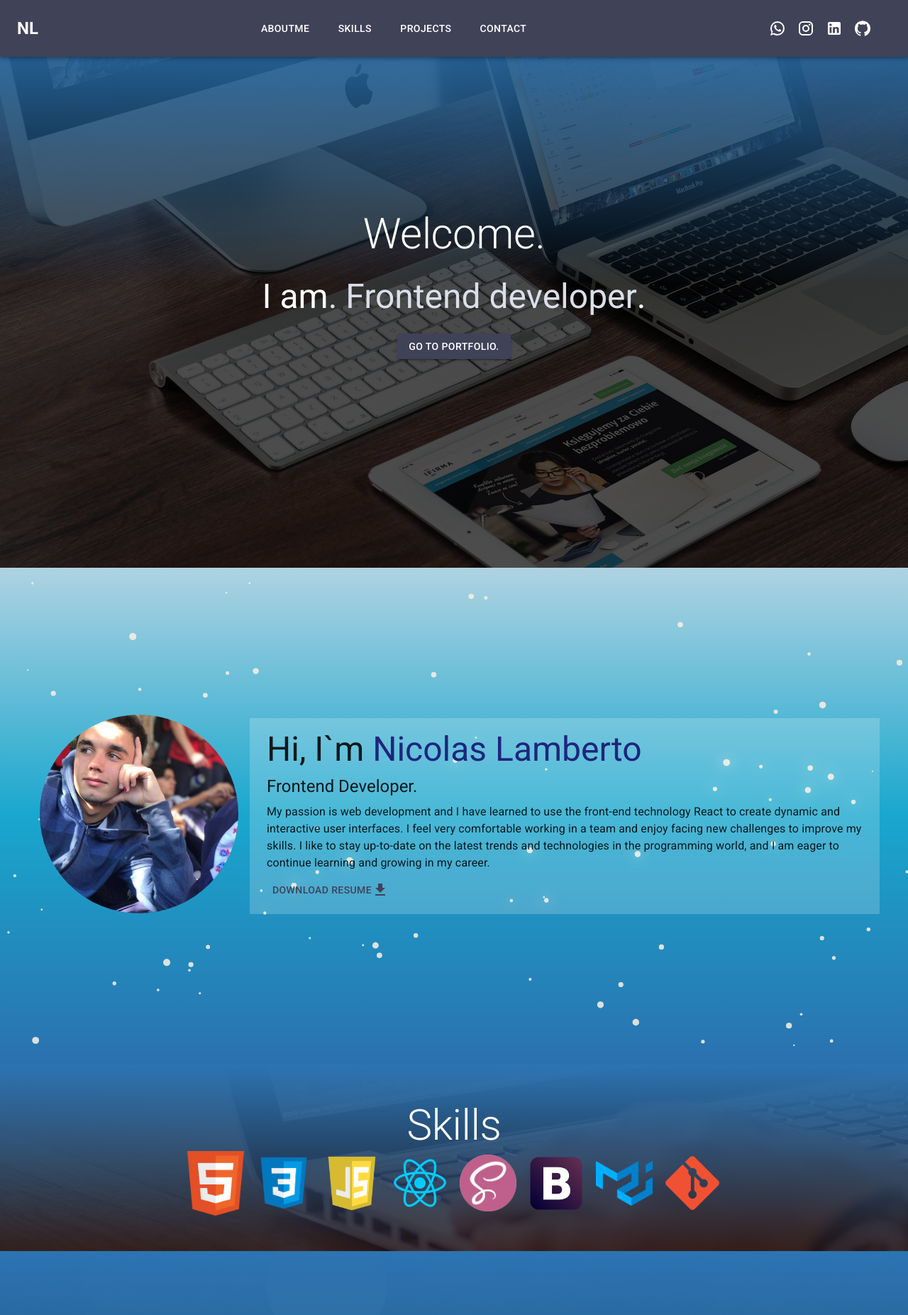
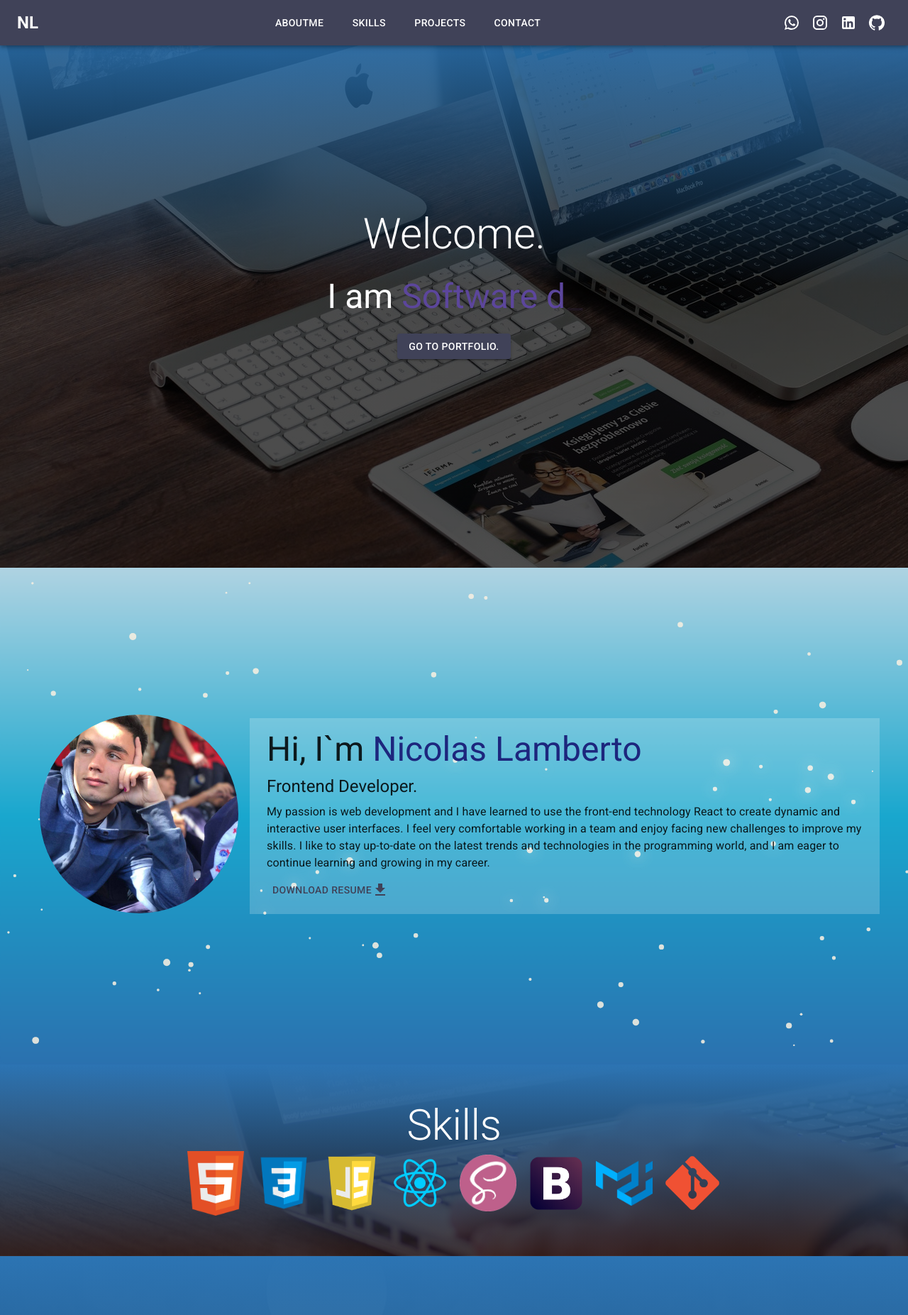
Before and after one commit to nicolamberto/portfolioreact, a React (Vite) app: page / in a window 1280 px wide. Shown: the top 1853 px of the page at 71% size. Built offline with nearby package versions, Linux system fonts and the light colour scheme.

Commit message:
agregando animaciones a componentes

```diff
--- a/package.json
+++ b/package.json
@@ -25,6 +25,7 @@
     "react-bootstrap": "^2.7.3",
     "react-dom": "^18.2.0",
     "react-router-dom": "^6.10.0",
+    "react-simple-typewriter": "^5.0.1",
     "react-tsparticles": "^2.9.3",
     "react-wavify": "^1.8.0",
     "sort-by": "^1.2.0",
--- a/src/components/AboutMe.jsx
+++ b/src/components/AboutMe.jsx
@@ -5,7 +5,7 @@ import ParticlesBackground from "./ParticlesBackground";
 import Aos from "aos";
 import 'aos/dist/aos.css'
 import { useEffect } from "react";
-import fondo from '../images/projectpics/fondoabout.jpg';
+import { motion } from "framer-motion";
 
 
 export default function AboutMe(){
@@ -43,15 +43,17 @@ export default function AboutMe(){
             }}
             >
                 <ParticlesBackground/>
-                <Box data-aos='fade-right'>
+                <Box data-aos='fade-right'
 
 
-                    <Typography variant="img" component={'img'} src={profileimage}
-                sx={{
+                >
+                    <Typography variant="img" component={'img'}
+                    src={profileimage}
+                    sx={{
                     maxWidth:280,
                     ml:5,
                     borderRadius:50
-                }}
+                    }}
                     ></Typography>
                 </Box>
                 <Box
--- a/src/components/NavBar.jsx
+++ b/src/components/NavBar.jsx
@@ -30,7 +30,7 @@ export default function NavBar(){
     return(
         <AppBar>
 
-            <Toolbar sx={{diaplsy: 'flex', justifyContent: 'space-between'}}>
+            <Toolbar sx={{display: 'flex', justifyContent: 'space-between'}}>
                 <Box sx={{display: 'flex', alignItems: 'center'}}>
                     <IconButton
                     color="inherit"
@@ -38,23 +38,25 @@ export default function NavBar(){
                     sx={{display: {xs:'block', sm:'block', md: 'none'}}}>
                     <MenuOpenIcon/>
                     </IconButton>
-                    <motion.h2 initial={{x:-100}} animate={{x:0}}>NL</motion.h2>
+                    <motion.h2 initial={{x:-100}} animate={{x:0}} transition={{duration:0.5}}>NL</motion.h2>
                 </Box>
 
                 <motion.div
                 initial={{scale:0}}
-                transition={{duration:0.3}}
+                transition={{duration:0.5}}
                 animate={{scale:1}}
                 >
                     <Box sx={{display:{xs:'none', sm:'none', md:'flex'}, gap:3}}>
                         {
                             navLinks.map(item =>(
+                                <a style={{textDecoration:'none', color:'white'}} href={item.path}>
                                 <Button
                                 color="inherit"
                                 key={item.title}
-                                component='a'
-                                href={item.path}
+                                component={motion.div} whileHover={{scale:1.1}} whileTap={{scale:0.9}}
                                 >{item.title}</Button>
+                                </a>
+
                                 ))
                         }
                     </Box>
@@ -63,12 +65,16 @@ export default function NavBar(){
                 <motion.div
                 initial={{x:100}}
                 animate={{x:0}}
+                transition={{duration:0.5}}
                 >
-                    <Box sx={{padding:2.5}}>
-                        <IconButton color="inherit"><WhatsAppIcon/></IconButton>
-                        <IconButton color="inherit"><InstagramIcon/></IconButton>
-                        <IconButton color="inherit"><LinkedInIcon/></IconButton>
-                        <IconButton color="inherit"><GitHubIcon/></IconButton>
+                    <Box sx={{padding:0}}>
+
+                            <IconButton component={motion.div} whileHover={{scale:1.3}} whileTap={{scale:0.9}} color="inherit"><WhatsAppIcon/></IconButton>
+                            <IconButton component={motion.div} whileHover={{scale:1.3}} whileTap={{scale:0.9}} color="inherit"><InstagramIcon/></IconButton>
+                            <IconButton component={motion.div} whileHover={{scale:1.3}} whileTap={{scale:0.9}} color="inherit"><LinkedInIcon/></IconButton>
+                            <IconButton component={motion.div} whileHover={{scale:1.3}} whileTap={{scale:0.9}} color="inherit"><GitHubIcon/></IconButton>
+
+
                     </Box>
                 </motion.div>
 
--- a/src/components/Presentacion.jsx
+++ b/src/components/Presentacion.jsx
@@ -1,8 +1,7 @@
 import { Box, Button, Typography, } from "@mui/material";
 import fondo from '../images/fondo-inicio.jpg'
-import Wave from "react-wavify";
-import computer from '../images/computer.png';
-import ParticlesBackground from "./ParticlesBackground";
+import { Typewriter } from 'react-simple-typewriter'
+
 
 
 
@@ -31,7 +30,19 @@ export default function Presentacion (){
             }}>
 
                 <Typography variant="h2">Welcome. </Typography>
-                <Typography sx={{display:'flex', flexDirection:'row'}} variant="h3">I am <Typography variant="h3" color={'#DBDFEA'}> . Frontend developer</Typography>.</Typography>
+                <Typography variant="h3">I am
+                <Typography variant="span" sx={{color:'#5C469C'}}>
+                <Typewriter
+                words={[' Software developer']}
+                loop={false}
+                cursor
+                cursorStyle='_'
+                typeSpeed={70}
+                deleteSpeed={50}
+                delaySpeed={1000}
+                />
+                </Typography>
+                </Typography>
                 <Button variant="contained">Go to portfolio. </Button>
 
             </Box>
--- a/src/components/Projects.jsx
+++ b/src/components/Projects.jsx
@@ -10,6 +10,7 @@ import { Box } from '@mui/material';
 import Aos from "aos";
 import 'aos/dist/aos.css'
 import { useEffect } from "react";
+import { motion } from 'framer-motion';
 
 import furnimark from '../images/projectpics/furnimark.png';
 import calculator from '../images/projectpics/calculator.png';
@@ -69,12 +70,16 @@ export default function Projects() {
     }}>
 
       {projects.map((item) => (
-        <Card data-aos="fade-left" sx={{
-          width: 265,
-          height:300,
-          boxShadow:'-1px 1px 30px 0px',
-          cursor:'pointer'
-          }}>
+        <Card data-aos="fade-left"
+          sx={{
+            width: 265,
+            height:300,
+            boxShadow:'-1px 1px 30px 0px',
+            cursor:'pointer'
+          }}
+          component={motion.div}
+          whileHover={{scale:1.1}} whileTap={{scale:0.9}}
+          >
 
           <CardMedia
             component="img"
--- a/src/components/Skills.jsx
+++ b/src/components/Skills.jsx
@@ -5,6 +5,7 @@ import fondoskills from '../images/fondo-skills.jpg'
 import Aos from "aos";
 import 'aos/dist/aos.css'
 import { useEffect } from "react";
+import {motion} from 'framer-motion'
 
 import htmllogo from '../images/html.png.png';
 import jslogo from '../images/javascript.png.png';
@@ -15,7 +16,7 @@ import reactlogo from '../images/react.png.png';
 import sasslogo from '../images/sass.png.png';
 import csslogo from '../images/css.png.png';
 import { Box, Typography } from '@mui/material';
-import ParticlesBackground from './ParticlesBackground';
+
 
 const skills = [
   {name:'HTML' ,image: htmllogo},
@@ -64,22 +65,26 @@ export default function TitlebarImageList() {
         }}>
 
         {skills.map((item) => (
-          <ImageListItem key={item.name}
-          sx={{
-            height:'90px'
-          }}
+          <Box
+          key={item.name}
+
           >
-            <img
+            <motion.div whileHover={{scale:1.1}} whileTap={{scale:0.9}}>
+              <Box
+              sx={{cursor:'pointer'}}
+              component={'img'}
               src={`${item.image}`}
               alt={item.title}
               loading="lazy"
               style={{width:'80px', height:'auto'}}
-            />
-            <ImageListItemBar
-              title={item.name}
-              sx={{height:'30px', display:'none'}}
-            />
-          </ImageListItem>
+              />
+              <Typography variant='p' sx={{display:'none'}}>{item.name}</Typography>
+            </motion.div>
+
+
+
+
+          </Box>
         ))}
       </Box>
     </Box>
```
Also changed, not shown: 1 other file (tests, documents, lock files or other folders).
